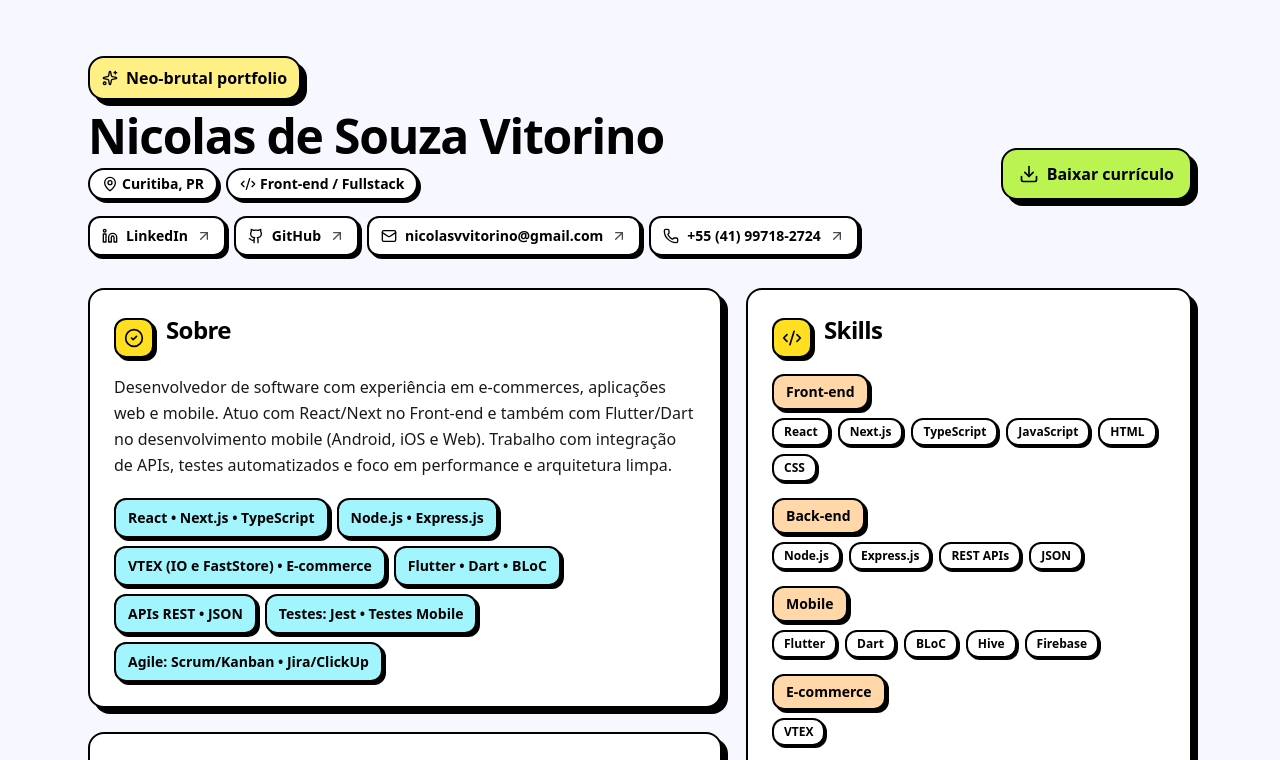
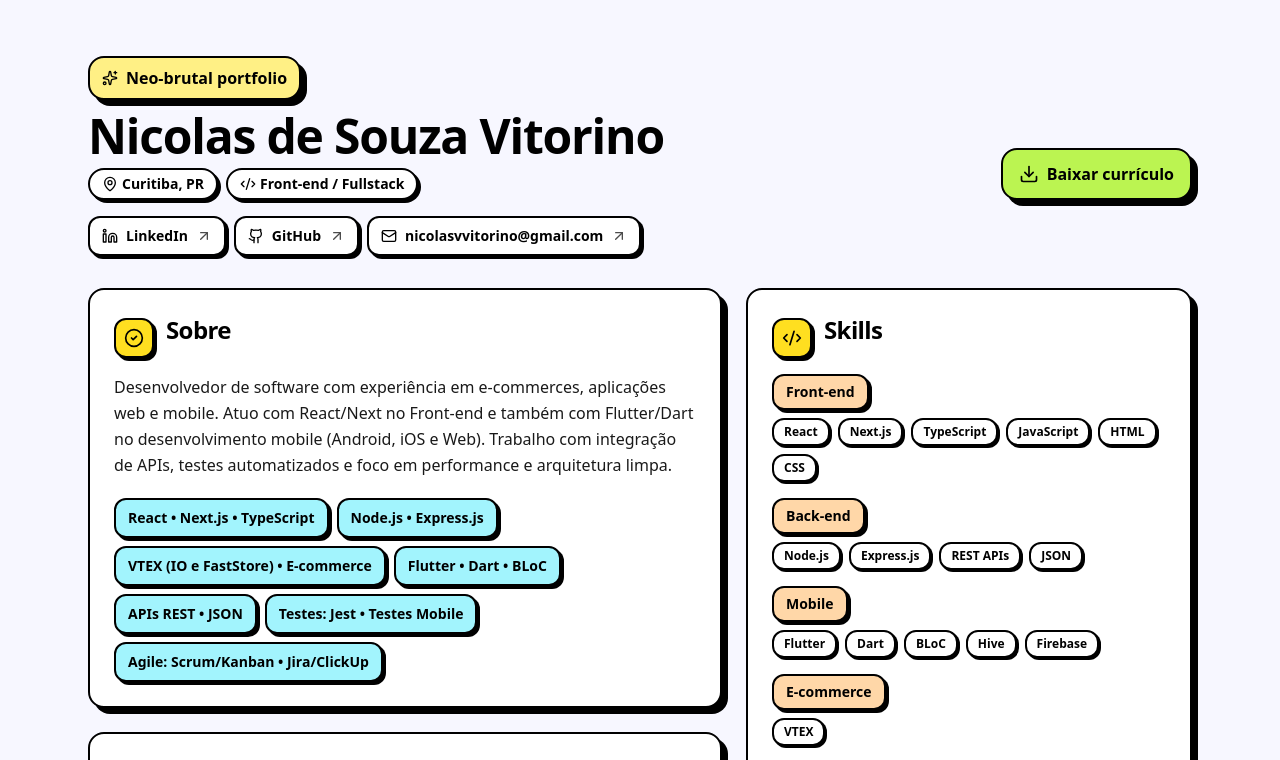
Before and after one commit to nicolasvitorino/site-resume, a React (Vite) app: page / in a window 1280 px wide. Shown: the top 760 px of the page. Built offline with nearby package versions, Linux system fonts and the light colour scheme.

Commit message:
Refactor NeoBrutalLanding component structure

```diff
--- a/src/index.jsx
+++ b/src/index.jsx
@@ -182,7 +182,6 @@ export default function NeoBrutalLanding() {
             <IconLink href={data.links.linkedin} icon={Linkedin} label="LinkedIn" />
             <IconLink href={data.links.github} icon={Github} label="GitHub" />
             <IconLink href={`mailto:${data.email}`} icon={Mail} label={data.email} />
-            <IconLink href={`tel:${data.phone}`} icon={Phone} label={data.phone} />
           </div>
         </motion.header>
 
```
